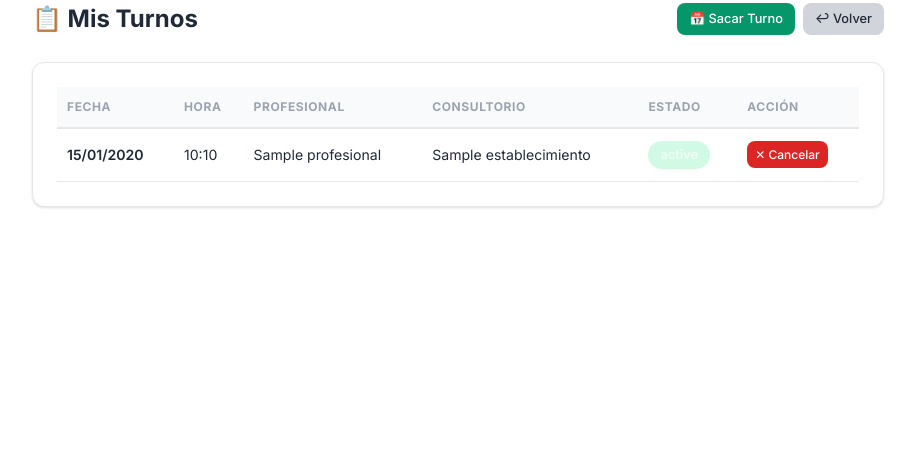
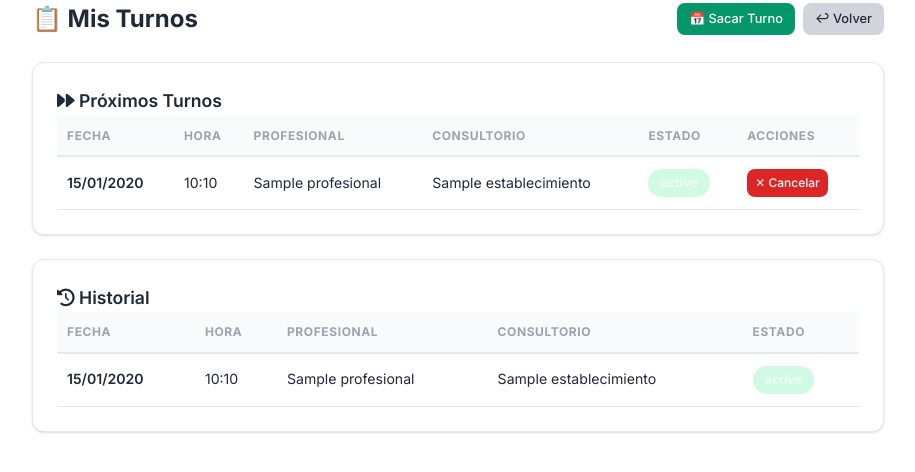
Before and after one commit to Facureif/Gesti-n-de-turnos-con-historia-cl-nica, a Django app: template pacientes/templates/pacientes/portal/mis_turnos.html in a window 1280 px wide. Shown: the part 64-536 px from the top of the page, without its empty margins (182-1097 px from the left). Run offline with Django 5.2, Linux system fonts and the light colour scheme; the template is opened without the code that fills it: most values are stand-ins (such as "Sample title", 1, 10 or a date in 2020).

Commit message:
mejora en mis turnos paciente

```diff
--- a/pacientes/templates/pacientes/portal/mis_turnos.html
+++ b/pacientes/templates/pacientes/portal/mis_turnos.html
@@ -21,8 +21,11 @@
         </div>
     </div>
 
-    <div class="portal-card">
-        {% if turnos %}
+    {% if proximos or pasados %}
+        <!-- Sección Próximos Turnos -->
+        {% if proximos %}
+        <div class="portal-card">
+            <h3 class="card-title" style="margin-top: 0;"><i class="fas fa-forward"></i> Próximos Turnos</h3>
             <div class="table-container">
                 <table class="portal-tabla">
                     <thead>
@@ -32,11 +35,11 @@
                             <th>Profesional</th>
                             <th>Consultorio</th>
                             <th>Estado</th>
-                            <th>Acción</th>
+                            <th>Acciones</th>
                         </tr>
                     </thead>
                     <tbody>
-                        {% for turno in turnos %}
+                        {% for turno in proximos %}
                         <tr>
                             <td class="fecha-col">{{ turno.fecha|date:"d/m/Y" }}</td>
                             <td class="hora-col">{{ turno.hora_inicio|time:"H:i" }}</td>
@@ -54,12 +57,11 @@
                                 </span>
                             </td>
                             <td>
-                                {% if turno.estado == 'pendiente' or turno.estado == 'confirmado' %}
-                                    <a href="{% url 'cancelar_turno_paciente' turno.id %}"
-                                       class="btn btn-danger btn-xs"
-                                       onclick="return confirm('¿Cancelar este turno?')">
-                                        ✕ Cancelar
-                                    </a>
+                                {% if turno.estado == 'pendiente' %}
+                                    <a href="{% url 'confirmar_turno_paciente' turno.id %}" class="btn btn-success btn-xs">✅ Confirmar</a>
+                                    <a href="{% url 'cancelar_turno_paciente' turno.id %}" class="btn btn-danger btn-xs" onclick="return confirm('¿Cancelar este turno?')">✕ Cancelar</a>
+                                {% elif turno.estado == 'confirmado' %}
+                                    <a href="{% url 'cancelar_turno_paciente' turno.id %}" class="btn btn-danger btn-xs" onclick="return confirm('¿Cancelar este turno?')">✕ Cancelar</a>
                                 {% endif %}
                             </td>
                         </tr>
@@ -67,13 +69,58 @@
                     </tbody>
                 </table>
             </div>
-        {% else %}
+        </div>
+        {% endif %}
+
+        <!-- Sección Historial -->
+        {% if pasados %}
+        <div class="portal-card" style="margin-top: 24px;">
+            <h3 class="card-title" style="margin-top: 0;"><i class="fas fa-history"></i> Historial</h3>
+            <div class="table-container">
+                <table class="portal-tabla">
+                    <thead>
+                        <tr>
+                            <th>Fecha</th>
+                            <th>Hora</th>
+                            <th>Profesional</th>
+                            <th>Consultorio</th>
+                            <th>Estado</th>
+                        </tr>
+                    </thead>
+                    <tbody>
+                        {% for turno in pasados %}
+                        <tr>
+                            <td class="fecha-col">{{ turno.fecha|date:"d/m/Y" }}</td>
+                            <td class="hora-col">{{ turno.hora_inicio|time:"H:i" }}</td>
+                            <td>{{ turno.profesional.nombre_completo }}</td>
+                            <td>{{ turno.establecimiento.nombre|default:"—" }}</td>
+                            <td>
+                                <span class="turno-estado
+                                    {% if turno.estado == 'confirmado' %}confirmado
+                                    {% elif turno.estado == 'pendiente' %}pendiente
+                                    {% elif turno.estado == 'completado' %}completado
+                                    {% elif turno.estado == 'cancelado' %}cancelado
+                                    {% elif turno.estado == 'no_asistio' %}no-asistio
+                                    {% endif %}">
+                                    {{ turno.get_estado_display }}
+                                </span>
+                            </td>
+                        </tr>
+                        {% endfor %}
+                    </tbody>
+                </table>
+            </div>
+        </div>
+        {% endif %}
+
+    {% else %}
+        <div class="portal-card">
             <div class="portal-empty">
                 <p>No tenés turnos registrados.</p>
                 <a href="{% url 'sacar_turno_paciente' %}" class="btn btn-success" style="margin-top: 12px;">📅 Sacar mi primer turno</a>
             </div>
-        {% endif %}
-    </div>
+        </div>
+    {% endif %}
 
 </div>
 </div>
--- a/pacientes/urls_portal.py
+++ b/pacientes/urls_portal.py
@@ -11,4 +11,5 @@ urlpatterns = [
     path('mis-estudios/', views_portal.mis_estudios, name='mis_estudios'),
     path('cambiar-password/', views_portal.cambiar_password, name='cambiar_password'),
     path('receta/<int:evolucion_id>/', views_portal.ver_receta_paciente, name='generar_receta_paciente'),
+    path('mis-turnos/confirmar/<int:turno_id>/', views_portal.confirmar_turno_paciente, name='confirmar_turno_paciente'),
 ]
--- a/turnos_profesionales/templates/turnos_profesionales/panel.html
+++ b/turnos_profesionales/templates/turnos_profesionales/panel.html
@@ -134,7 +134,7 @@
                             <span class="badge badge-danger">Cancelado</span>
                         {% elif turno.estado == 'no_asistio' %}
                             {% if turno.no_asistio_automatico %}
-                                <span class="badge badge-danger">No Asistió (Auto)</span>
+                                <span class="badge badge-danger">No Asistió</span>
                             {% else %}
                                 <span class="badge badge-danger">No Asistió</span>
                             {% endif %}
@@ -175,7 +175,7 @@
                                         <i class="fas fa-pen"></i>
                                     </a>
                                 {% else %}
-                                    <span class="badge badge-gray"><i class="fas fa-user-times"></i> No Asistió</span>
+                                    <span class="badge badge-gray"><i class="fas fa-user-times"></i>  No Asistió</span>
                                     <a href="{% url 'editar_turno_pro' turno.id %}" class="btn btn-secondary btn-xs" title="Editar">
                                         <i class="fas fa-pen"></i>
                                     </a>
```
Also changed, not shown: pacientes/views_portal.py (+53 -5 lines), db.sqlite3.
